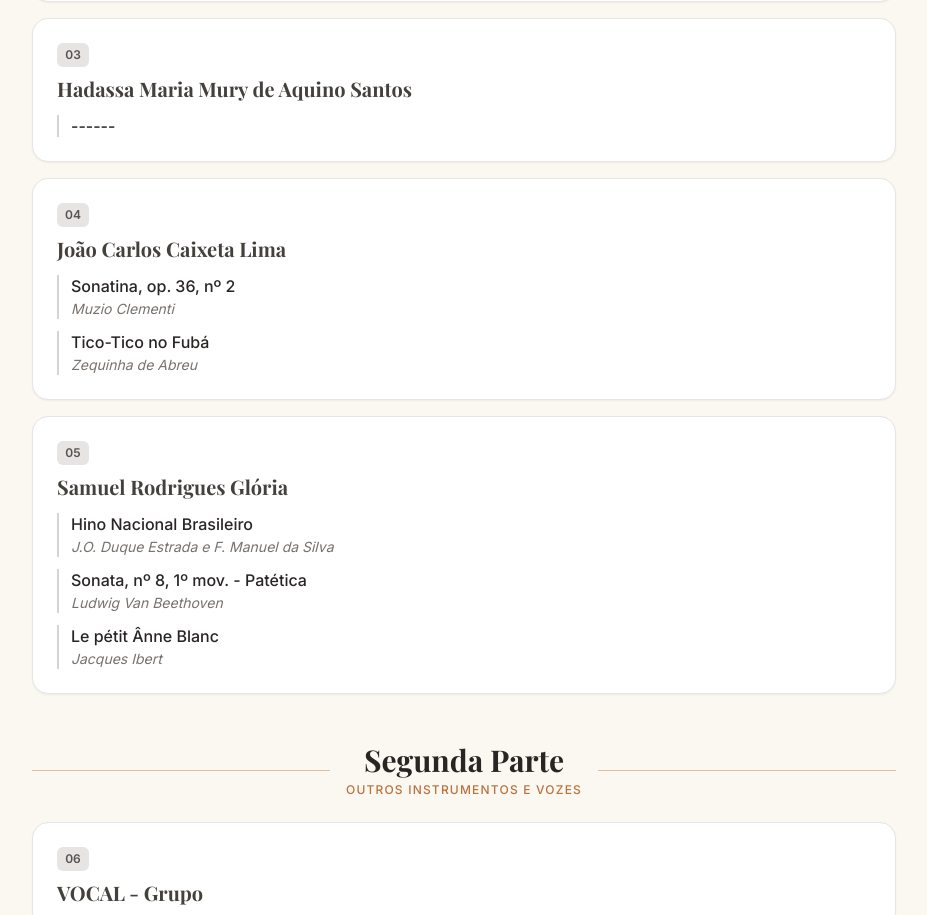
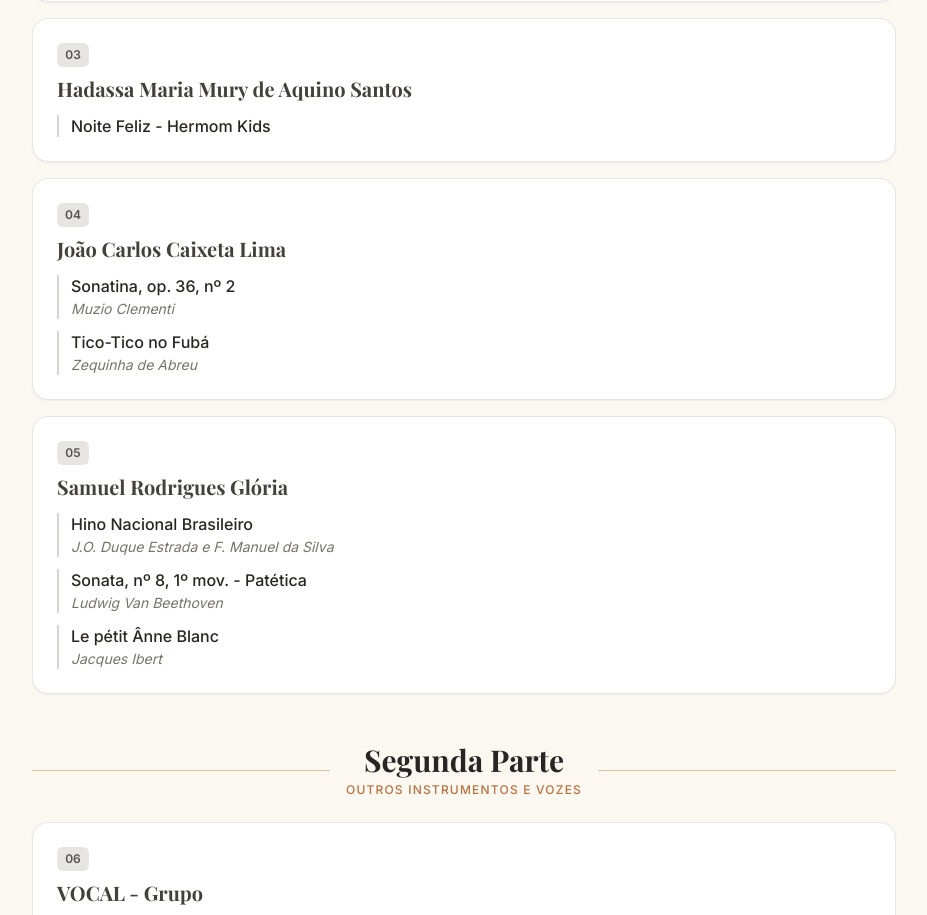
Before and after one commit to klevys/Recital-Val-ria, a React (Vite) app: page / in a window 1280 px wide. Shown: the part 1465-2380 px from the top of the page, without its empty margins (176-1103 px from the left). Built offline with nearby package versions, Linux system fonts and the light colour scheme; a web font is replaced by a local one.

Commit message:
fix: Correct song title for performer 'Hadassa Maria Mury'
Updates the placeholder song title for performer 'Hadassa Maria Mury de Aquino Santos' to the actual song title "Noite Feliz - Hermom Kids".

```diff
--- a/constants.ts
+++ b/constants.ts
@@ -57,7 +57,7 @@ export const PROGRAM_DATA: RecitalSection[] = [
         order: 3,
         performer: "Hadassa Maria Mury de Aquino Santos",
         songs: [
-          { title: "------" }
+          { title: "Noite Feliz - Hermom Kids" }
         ]
       },
       {
```
